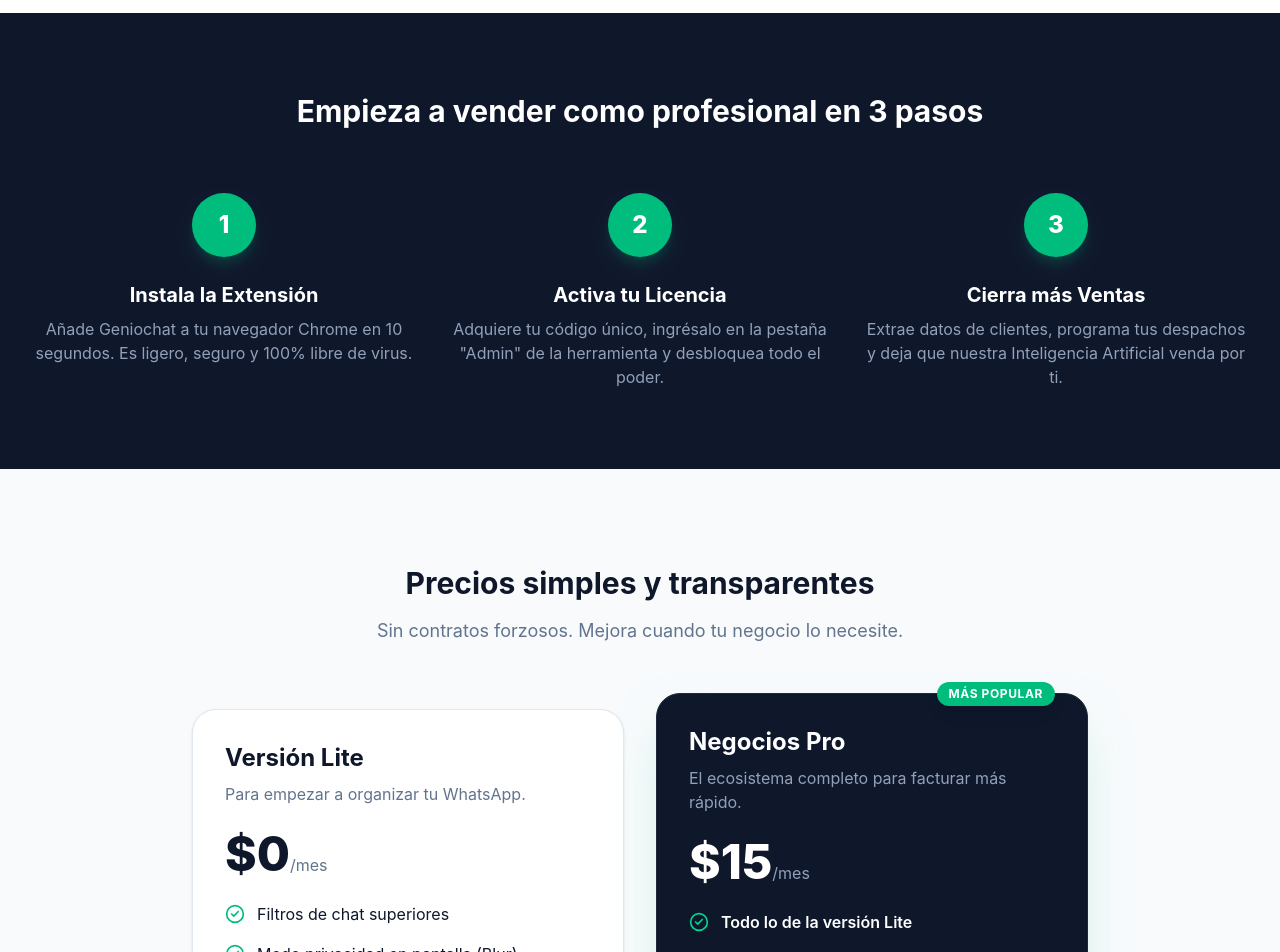
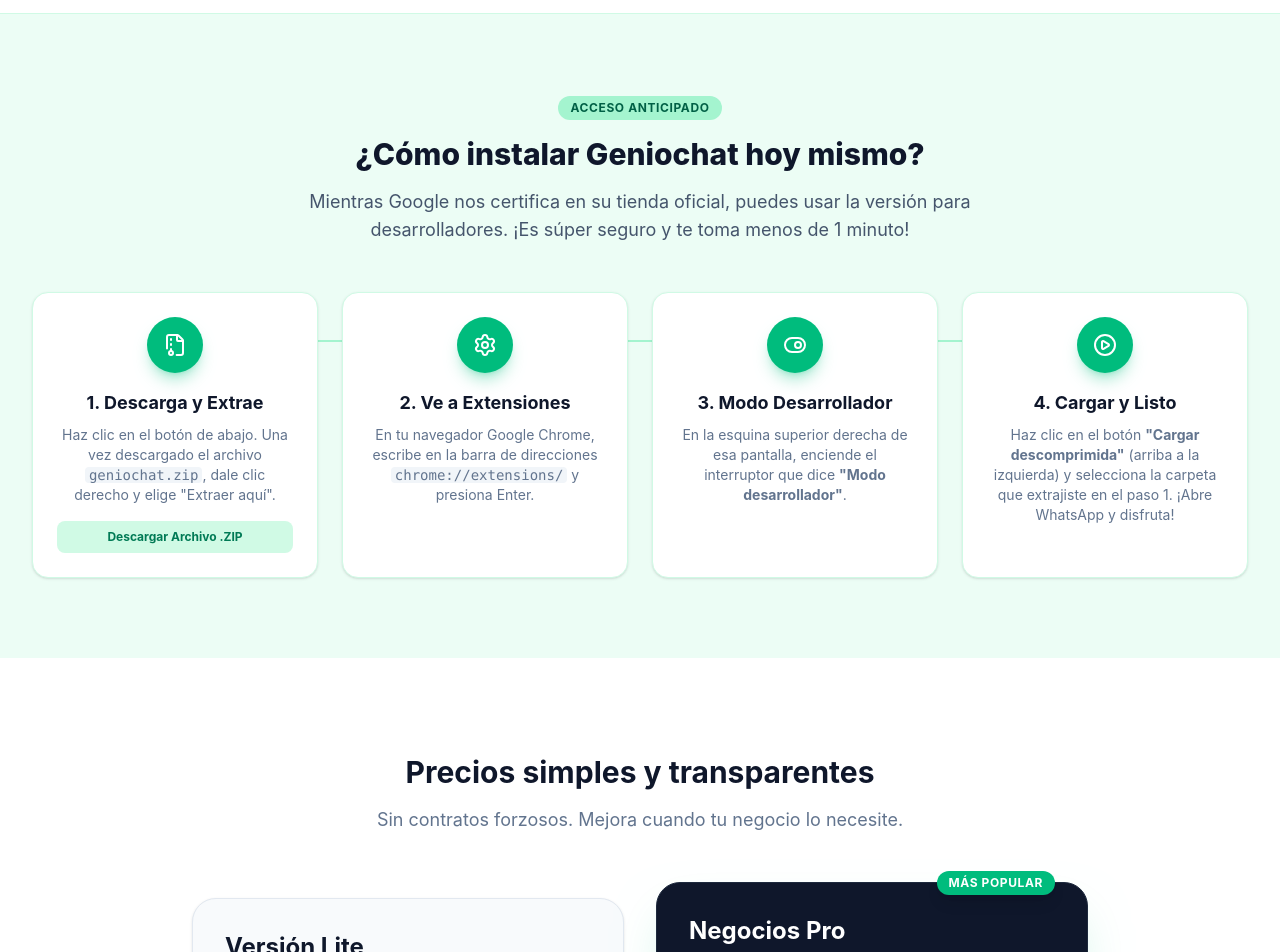
Before and after one commit to marketingdejuan/geniochat-landing, a React (Vite) app: page / in a window 1280 px wide. Shown: the part 1600-2552 px from the top of the page. Built offline with nearby package versions, Linux system fonts and the light colour scheme.

Commit message:
Agregado manual install y precio de

```diff
--- a/src/App.jsx
+++ b/src/App.jsx
@@ -1,13 +1,13 @@
 import React from 'react';
 import {
   Download, CheckCircle2, Shield, LayoutDashboard, MessageSquare,
-  Users, Star, ShoppingCart, Bot, Truck, Clock, Zap, Megaphone,
-  CalendarDays, ArrowRight, MessageCircle
+  Star, ShoppingCart, Bot, Truck, Clock, Zap, Megaphone,
+  ArrowRight, MessageCircle, FileArchive, Settings, ToggleRight, PlayCircle
 } from 'lucide-react';
 
 function App() {
   return (
-    <div className="min-h-screen bg-slate-50 font-sans text-slate-900 relative">
+    <div className="min-h-screen bg-slate-50 font-sans text-slate-900 relative scroll-smooth">
 
       {/* NAVEGACIÓN */}
       <nav className="fixed w-full bg-white/80 backdrop-blur-md z-50 border-b border-slate-200">
@@ -20,13 +20,13 @@
               <span className="font-bold text-xl tracking-tight text-slate-800">Geniochat</span>
             </div>
             <div className="hidden md:flex space-x-8 text-sm font-bold text-slate-600">
-              <a href="#features" className="hover:text-emerald-500 transition-colors">Todo lo que incluye</a>
-              <a href="#how-it-works" className="hover:text-emerald-500 transition-colors">Cómo funciona</a>
+              <a href="#features" className="hover:text-emerald-500 transition-colors">Características</a>
+              <a href="#manual-install" className="hover:text-emerald-500 transition-colors">Cómo Instalar</a>
               <a href="#pricing" className="hover:text-emerald-500 transition-colors">Precios</a>
             </div>
-            <button className="bg-emerald-500 hover:bg-emerald-600 text-white px-5 py-2 rounded-full text-sm font-bold flex items-center gap-2 transition-all shadow-lg shadow-emerald-500/30">
-              <Download size={16} /> Instalar Gratis
-            </button>
+            <a href="/geniochat.zip" download className="bg-emerald-500 hover:bg-emerald-600 text-white px-5 py-2 rounded-full text-sm font-bold flex items-center gap-2 transition-all shadow-lg shadow-emerald-500/30">
+              <Download size={16} /> Descargar Archivo
+            </a>
           </div>
         </div>
       </nav>
@@ -47,9 +47,9 @@
             <a href="#pricing" className="bg-emerald-500 hover:bg-emerald-600 text-white px-8 py-4 rounded-full text-lg font-bold flex items-center justify-center gap-2 transition-all shadow-xl shadow-emerald-500/30">
               Comenzar a vender más <ArrowRight size={20} />
             </a>
-            <button className="bg-white border-2 border-slate-200 hover:border-slate-300 text-slate-700 px-8 py-4 rounded-full text-lg font-bold transition-all flex items-center justify-center gap-2">
-              <Download size={20} /> Instalar Extensión
-            </button>
+            <a href="#manual-install" className="bg-white border-2 border-slate-200 hover:border-slate-300 text-slate-700 px-8 py-4 rounded-full text-lg font-bold transition-all flex items-center justify-center gap-2">
+              Ver Guía de Instalación
+            </a>
           </div>
         </div>
       </div>
@@ -63,74 +63,43 @@
           </div>
 
           <div className="grid md:grid-cols-2 lg:grid-cols-4 gap-6">
-            {/* 1. CRM Kanban */}
             <div className="bg-slate-50 p-6 rounded-2xl border border-slate-100 hover:shadow-xl hover:border-orange-200 transition-all group">
-              <div className="bg-orange-100 w-12 h-12 rounded-xl flex items-center justify-center mb-4 group-hover:scale-110 transition-transform">
-                <LayoutDashboard className="text-orange-600" size={24} />
-              </div>
+              <div className="bg-orange-100 w-12 h-12 rounded-xl flex items-center justify-center mb-4 group-hover:scale-110 transition-transform"><LayoutDashboard className="text-orange-600" size={24} /></div>
               <h3 className="text-lg font-bold mb-2">CRM Visual (Kanban)</h3>
               <p className="text-slate-500 text-sm">Arrastra a tus clientes por embudos de venta (Prospectos, Negociando, Reservado, Cerrado) y mide tu efectividad.</p>
             </div>
-
-            {/* 2. Copilot AI */}
             <div className="bg-slate-50 p-6 rounded-2xl border border-slate-100 hover:shadow-xl hover:border-purple-200 transition-all group">
-              <div className="bg-purple-100 w-12 h-12 rounded-xl flex items-center justify-center mb-4 group-hover:scale-110 transition-transform">
-                <Bot className="text-purple-600" size={24} />
-              </div>
+              <div className="bg-purple-100 w-12 h-12 rounded-xl flex items-center justify-center mb-4 group-hover:scale-110 transition-transform"><Bot className="text-purple-600" size={24} /></div>
               <h3 className="text-lg font-bold mb-2">Copiloto IA (Gemini)</h3>
               <p className="text-slate-500 text-sm">¿Un cliente difícil? Geniochat lee su último mensaje y te redacta 3 opciones perfectas de respuesta al instante.</p>
             </div>
-
-            {/* 3. Punto de Venta */}
             <div className="bg-slate-50 p-6 rounded-2xl border border-slate-100 hover:shadow-xl hover:border-emerald-200 transition-all group">
-              <div className="bg-emerald-100 w-12 h-12 rounded-xl flex items-center justify-center mb-4 group-hover:scale-110 transition-transform">
-                <ShoppingCart className="text-emerald-600" size={24} />
-              </div>
+              <div className="bg-emerald-100 w-12 h-12 rounded-xl flex items-center justify-center mb-4 group-hover:scale-110 transition-transform"><ShoppingCart className="text-emerald-600" size={24} /></div>
               <h3 className="text-lg font-bold mb-2">Carrito y Pedidos</h3>
               <p className="text-slate-500 text-sm">Sube tu menú o catálogo. Agrega productos al carrito mientras chateas y genera un ticket de cobro detallado con un clic.</p>
             </div>
-
-            {/* 4. Logística */}
             <div className="bg-slate-50 p-6 rounded-2xl border border-slate-100 hover:shadow-xl hover:border-amber-200 transition-all group">
-              <div className="bg-amber-100 w-12 h-12 rounded-xl flex items-center justify-center mb-4 group-hover:scale-110 transition-transform">
-                <Truck className="text-amber-600" size={24} />
-              </div>
+              <div className="bg-amber-100 w-12 h-12 rounded-xl flex items-center justify-center mb-4 group-hover:scale-110 transition-transform"><Truck className="text-amber-600" size={24} /></div>
               <h3 className="text-lg font-bold mb-2">Control de Logística</h3>
               <p className="text-slate-500 text-sm">Mueve pedidos de "Preparando" a "En Ruta" y el sistema le notificará automáticamente a tu cliente el estado de su envío.</p>
             </div>
-
-            {/* 5. Automatizaciones */}
             <div className="bg-slate-50 p-6 rounded-2xl border border-slate-100 hover:shadow-xl hover:border-green-200 transition-all group">
-              <div className="bg-green-100 w-12 h-12 rounded-xl flex items-center justify-center mb-4 group-hover:scale-110 transition-transform">
-                <Clock className="text-green-600" size={24} />
-              </div>
+              <div className="bg-green-100 w-12 h-12 rounded-xl flex items-center justify-center mb-4 group-hover:scale-110 transition-transform"><Clock className="text-green-600" size={24} /></div>
               <h3 className="text-lg font-bold mb-2">Auto-Reply & Programación</h3>
               <p className="text-slate-500 text-sm">Activa respuestas automáticas para nuevos clientes, o programa mensajes (con imágenes y audios) para enviarse en el futuro.</p>
             </div>
-
-            {/* 6. Respuestas con Autollenado */}
             <div className="bg-slate-50 p-6 rounded-2xl border border-slate-100 hover:shadow-xl hover:border-cyan-200 transition-all group">
-              <div className="bg-cyan-100 w-12 h-12 rounded-xl flex items-center justify-center mb-4 group-hover:scale-110 transition-transform">
-                <Zap className="text-cyan-600" size={24} />
-              </div>
+              <div className="bg-cyan-100 w-12 h-12 rounded-xl flex items-center justify-center mb-4 group-hover:scale-110 transition-transform"><Zap className="text-cyan-600" size={24} /></div>
               <h3 className="text-lg font-bold mb-2">Respuestas Inteligentes</h3>
               <p className="text-slate-500 text-sm">Crea plantillas con comandos como [Nombre] o [Barrio]. Geniochat los reemplaza automáticamente antes de enviar.</p>
             </div>
-
-            {/* 7. Difusión Segura */}
             <div className="bg-slate-50 p-6 rounded-2xl border border-slate-100 hover:shadow-xl hover:border-blue-200 transition-all group">
-              <div className="bg-blue-100 w-12 h-12 rounded-xl flex items-center justify-center mb-4 group-hover:scale-110 transition-transform">
-                <Megaphone className="text-blue-600" size={24} />
-              </div>
+              <div className="bg-blue-100 w-12 h-12 rounded-xl flex items-center justify-center mb-4 group-hover:scale-110 transition-transform"><Megaphone className="text-blue-600" size={24} /></div>
               <h3 className="text-lg font-bold mb-2">Campañas de Difusión</h3>
               <p className="text-slate-500 text-sm">Pega una lista de números, redacta una promoción y lanza tu campaña masiva con pausas de seguridad anti-baneo.</p>
             </div>
-
-            {/* 8. Privacidad Extrema */}
             <div className="bg-slate-50 p-6 rounded-2xl border border-slate-100 hover:shadow-xl hover:border-slate-300 transition-all group">
-              <div className="bg-slate-200 w-12 h-12 rounded-xl flex items-center justify-center mb-4 group-hover:scale-110 transition-transform">
-                <Shield className="text-slate-600" size={24} />
-              </div>
+              <div className="bg-slate-200 w-12 h-12 rounded-xl flex items-center justify-center mb-4 group-hover:scale-110 transition-transform"><Shield className="text-slate-600" size={24} /></div>
               <h3 className="text-lg font-bold mb-2">Modo Espía (Privacidad)</h3>
               <p className="text-slate-500 text-sm">Oculta nombres, fotos y mensajes de tu pantalla. Desenfoque instantáneo ideal si trabajas en puntos de venta físicos.</p>
             </div>
@@ -138,34 +107,57 @@
         </div>
       </div>
 
-      {/* CÓMO FUNCIONA */}
-      <div id="how-it-works" className="py-20 bg-slate-900 text-white">
+      {/* 🚀 INSTALACIÓN MANUAL (NUEVA SECCIÓN) */}
+      <div id="manual-install" className="py-20 bg-emerald-50 border-t border-emerald-100">
         <div className="max-w-7xl mx-auto px-4 sm:px-6 lg:px-8">
-          <div className="text-center mb-16">
-            <h2 className="text-3xl font-bold">Empieza a vender como profesional en 3 pasos</h2>
+          <div className="text-center mb-12">
+            <span className="bg-emerald-200 text-emerald-800 text-xs font-bold px-3 py-1 rounded-full uppercase tracking-wider mb-4 inline-block">Acceso Anticipado</span>
+            <h2 className="text-3xl font-extrabold text-slate-900 mb-4">¿Cómo instalar Geniochat hoy mismo?</h2>
+            <p className="text-lg text-slate-600 max-w-2xl mx-auto">Mientras Google nos certifica en su tienda oficial, puedes usar la versión para desarrolladores. ¡Es súper seguro y te toma menos de 1 minuto!</p>
           </div>
-          <div className="grid md:grid-cols-3 gap-8 text-center">
-            <div className="flex flex-col items-center">
-              <div className="w-16 h-16 bg-emerald-500 rounded-full flex items-center justify-center text-2xl font-extrabold mb-6 shadow-lg shadow-emerald-500/20">1</div>
-              <h3 className="text-xl font-bold mb-2">Instala la Extensión</h3>
-              <p className="text-slate-400">Añade Geniochat a tu navegador Chrome en 10 segundos. Es ligero, seguro y 100% libre de virus.</p>
-            </div>
-            <div className="flex flex-col items-center">
-              <div className="w-16 h-16 bg-emerald-500 rounded-full flex items-center justify-center text-2xl font-extrabold mb-6 shadow-lg shadow-emerald-500/20">2</div>
-              <h3 className="text-xl font-bold mb-2">Activa tu Licencia</h3>
-              <p className="text-slate-400">Adquiere tu código único, ingrésalo en la pestaña "Admin" de la herramienta y desbloquea todo el poder.</p>
-            </div>
-            <div className="flex flex-col items-center">
-              <div className="w-16 h-16 bg-emerald-500 rounded-full flex items-center justify-center text-2xl font-extrabold mb-6 shadow-lg shadow-emerald-500/20">3</div>
-              <h3 className="text-xl font-bold mb-2">Cierra más Ventas</h3>
-              <p className="text-slate-400">Extrae datos de clientes, programa tus despachos y deja que nuestra Inteligencia Artificial venda por ti.</p>
-            </div>
+
+          <div className="grid md:grid-cols-4 gap-6 relative">
+             {/* Línea conectora de fondo */}
+             <div className="hidden md:block absolute top-12 left-[10%] right-[10%] h-0.5 bg-emerald-200 z-0"></div>
+
+             <div className="bg-white p-6 rounded-2xl shadow-sm border border-emerald-100 relative z-10 flex flex-col items-center text-center">
+                <div className="w-14 h-14 bg-emerald-500 rounded-full flex items-center justify-center text-white mb-4 shadow-lg shadow-emerald-500/30">
+                  <FileArchive size={24}/>
+                </div>
+                <h4 className="font-bold text-lg mb-2">1. Descarga y Extrae</h4>
+                <p className="text-sm text-slate-500 mb-4">Haz clic en el botón de abajo. Una vez descargado el archivo <span className="font-mono bg-slate-100 px-1 rounded">geniochat.zip</span>, dale clic derecho y elige "Extraer aquí".</p>
+                <a href="/geniochat.zip" download className="mt-auto bg-emerald-100 hover:bg-emerald-200 text-emerald-700 py-2 px-4 rounded-lg text-xs font-bold transition-colors w-full">Descargar Archivo .ZIP</a>
+             </div>
+
+             <div className="bg-white p-6 rounded-2xl shadow-sm border border-emerald-100 relative z-10 flex flex-col items-center text-center">
+                <div className="w-14 h-14 bg-emerald-500 rounded-full flex items-center justify-center text-white mb-4 shadow-lg shadow-emerald-500/30">
+                  <Settings size={24}/>
+                </div>
+                <h4 className="font-bold text-lg mb-2">2. Ve a Extensiones</h4>
+                <p className="text-sm text-slate-500">En tu navegador Google Chrome, escribe en la barra de direcciones <span className="font-mono bg-slate-100 px-1 rounded break-all">chrome://extensions/</span> y presiona Enter.</p>
+             </div>
+
+             <div className="bg-white p-6 rounded-2xl shadow-sm border border-emerald-100 relative z-10 flex flex-col items-center text-center">
+                <div className="w-14 h-14 bg-emerald-500 rounded-full flex items-center justify-center text-white mb-4 shadow-lg shadow-emerald-500/30">
+                  <ToggleRight size={24}/>
+                </div>
+                <h4 className="font-bold text-lg mb-2">3. Modo Desarrollador</h4>
+                <p className="text-sm text-slate-500">En la esquina superior derecha de esa pantalla, enciende el interruptor que dice <strong>"Modo desarrollador"</strong>.</p>
+             </div>
+
+             <div className="bg-white p-6 rounded-2xl shadow-sm border border-emerald-100 relative z-10 flex flex-col items-center text-center">
+                <div className="w-14 h-14 bg-emerald-500 rounded-full flex items-center justify-center text-white mb-4 shadow-lg shadow-emerald-500/30">
+                  <PlayCircle size={24}/>
+                </div>
+                <h4 className="font-bold text-lg mb-2">4. Cargar y Listo</h4>
+                <p className="text-sm text-slate-500">Haz clic en el botón <strong>"Cargar descomprimida"</strong> (arriba a la izquierda) y selecciona la carpeta que extrajiste en el paso 1. ¡Abre WhatsApp y disfruta!</p>
+             </div>
           </div>
         </div>
       </div>
 
-      {/* PRECIOS */}
-      <div id="pricing" className="py-24 bg-slate-50">
+      {/* PRECIOS ACTUALIZADOS ($20 USD) */}
+      <div id="pricing" className="py-24 bg-white">
         <div className="max-w-7xl mx-auto px-4 sm:px-6 lg:px-8">
           <div className="text-center mb-16">
             <h2 className="text-3xl font-bold text-slate-900">Precios simples y transparentes</h2>
@@ -175,7 +167,7 @@
           <div className="grid md:grid-cols-2 gap-8 max-w-4xl mx-auto">
 
             {/* PLAN BÁSICO */}
-            <div className="bg-white p-8 rounded-3xl border border-slate-200 shadow-sm flex flex-col hover:shadow-lg transition-shadow">
+            <div className="bg-slate-50 p-8 rounded-3xl border border-slate-200 shadow-sm flex flex-col hover:shadow-lg transition-shadow">
               <h3 className="text-2xl font-bold mb-2">Versión Lite</h3>
               <p className="text-slate-500 mb-6">Para empezar a organizar tu WhatsApp.</p>
               <div className="mb-6"><span className="text-5xl font-extrabold">$0</span><span className="text-slate-500">/mes</span></div>
@@ -184,12 +176,13 @@
                 <li className="flex items-center gap-3"><CheckCircle2 className="text-emerald-500" size={20}/> Modo privacidad en pantalla (Blur)</li>
                 <li className="flex items-center gap-3"><CheckCircle2 className="text-emerald-500" size={20}/> Extracción básica de contactos</li>
               </ul>
-              <button
-                onClick={() => alert('Próximamente: El enlace de la Chrome Store estará activo en un par de días. ¡Escríbenos para darte acceso anticipado!')}
-                className="w-full py-3 rounded-xl font-bold text-emerald-600 bg-emerald-50 hover:bg-emerald-100 transition-colors"
+              <a
+                href="/geniochat.zip"
+                download
+                className="w-full py-3 rounded-xl font-bold text-emerald-600 bg-emerald-100 hover:bg-emerald-200 transition-colors flex items-center justify-center gap-2"
               >
-                Instalar Gratis
-              </button>
+                <Download size={18}/> Descargar Extensión
+              </a>
             </div>
 
             {/* PLAN PRO */}
@@ -199,7 +192,7 @@
               </div>
               <h3 className="text-2xl font-bold mb-2 text-white">Negocios Pro</h3>
               <p className="text-slate-400 mb-6">El ecosistema completo para facturar más rápido.</p>
-              <div className="mb-6"><span className="text-5xl font-extrabold text-white">$15</span><span className="text-slate-400">/mes</span></div>
+              <div className="mb-6"><span className="text-5xl font-extrabold text-white">$20</span><span className="text-slate-400">/mes</span></div>
 
               <ul className="flex flex-col gap-4 mb-8 flex-1 text-slate-300">
                 <li className="flex items-center gap-3"><CheckCircle2 className="text-emerald-400" size={20}/> <span className="font-semibold text-white">Todo lo de la versión Lite</span></li>
@@ -209,7 +202,6 @@
                 <li className="flex items-center gap-3"><CheckCircle2 className="text-emerald-400" size={20}/> Auto-respuestas y Logística</li>
               </ul>
 
-              {/* BOTÓN NEQUI */}
               <button
                 onClick={() => window.open('https://wa.me/573003298899?text=Hola%20Juan,%20vengo%20de%20la%20p%C3%A1gina%20web.%20Quiero%20adquirir%20el%20plan%20Negocios%20Pro%20de%20Geniochat.%20%C2%BFMe%20puedes%20pasar%20tu%20Nequi%3F', '_blank')}
                 className="w-full py-4 rounded-xl font-bold text-slate-900 bg-emerald-500 hover:bg-emerald-400 transition-all shadow-lg shadow-emerald-500/25 flex justify-center items-center gap-2 text-lg"
@@ -223,19 +215,19 @@
       </div>
 
       {/* FAQ SECTION */}
-      <div className="py-20 bg-white border-t border-slate-100">
+      <div className="py-20 bg-slate-50 border-t border-slate-200">
         <div className="max-w-3xl mx-auto px-4 sm:px-6 lg:px-8">
           <h2 className="text-3xl font-bold text-center mb-10">Preguntas Frecuentes</h2>
           <div className="space-y-6">
-            <div className="bg-slate-50 p-6 rounded-xl border border-slate-100">
-              <h4 className="font-bold text-lg mb-2">¿Es seguro? ¿Pueden banear mi número?</h4>
-              <p className="text-slate-600">Geniochat es 100% seguro. Operamos localmente en tu navegador sin hackear la API oficial de WhatsApp. Nuestras herramientas de difusión tienen pausas programadas para simular el comportamiento humano y proteger tu número.</p>
+            <div className="bg-white p-6 rounded-xl border border-slate-200 shadow-sm">
+              <h4 className="font-bold text-lg mb-2">¿Es seguro instalarlo en Modo Desarrollador?</h4>
+              <p className="text-slate-600">Totalmente. Instalar el .ZIP directamente es el método oficial que provee Google para probar herramientas privadas antes de listarlas al público. Es el mismo código libre de virus.</p>
             </div>
-            <div className="bg-slate-50 p-6 rounded-xl border border-slate-100">
+            <div className="bg-white p-6 rounded-xl border border-slate-200 shadow-sm">
               <h4 className="font-bold text-lg mb-2">¿Tienen acceso a mis chats o contactos?</h4>
               <p className="text-slate-600">Absolutamente NO. Toda tu información se guarda en tu propio dispositivo (Local Storage). Geniochat no tiene servidores que almacenen la base de datos de tus clientes.</p>
             </div>
-            <div className="bg-slate-50 p-6 rounded-xl border border-slate-100">
+            <div className="bg-white p-6 rounded-xl border border-slate-200 shadow-sm">
               <h4 className="font-bold text-lg mb-2">¿Debo pagar extra por usar la IA de Google Gemini?</h4>
               <p className="text-slate-600">No, es completamente gratis. Dentro de tu panel Admin te enseñamos cómo sacar tu propia llave secreta (API Key) gratuita directamente desde la web de desarrolladores de Google.</p>
             </div>
@@ -271,7 +263,7 @@
         </div>
       </footer>
 
-      {/* 🚀 BOTÓN FLOTANTE DE WHATSAPP */}
+      {/* BOTÓN FLOTANTE DE WHATSAPP */}
       <a
         href="https://wa.me/573003298899?text=Hola%20Juan,%20estoy%20visitando%20tu%20p%C3%A1gina%20web%20y%20estoy%20interesado%20en%20la%20plataforma%20Geniochat.%20%C2%BFMe%20puedes%20dar%20m%C3%A1s%20informaci%C3%B3n%3F"
         target="_blank"
@@ -279,7 +271,6 @@
         className="fixed bottom-6 right-6 bg-[#25D366] hover:bg-[#1DA851] text-white p-4 rounded-full shadow-2xl hover:scale-110 transition-all z-[100] flex items-center justify-center group"
       >
         <MessageCircle size={28} />
-        {/* Tooltip opcional (se muestra al pasar el mouse) */}
         <span className="absolute right-16 bg-white text-slate-800 text-sm font-bold px-4 py-2 rounded-lg shadow-xl opacity-0 group-hover:opacity-100 transition-opacity whitespace-nowrap pointer-events-none">
           ¡Hablemos por WhatsApp!
         </span>
```
Also changed, not shown: 1 other file (tests, documents, lock files or other folders).
